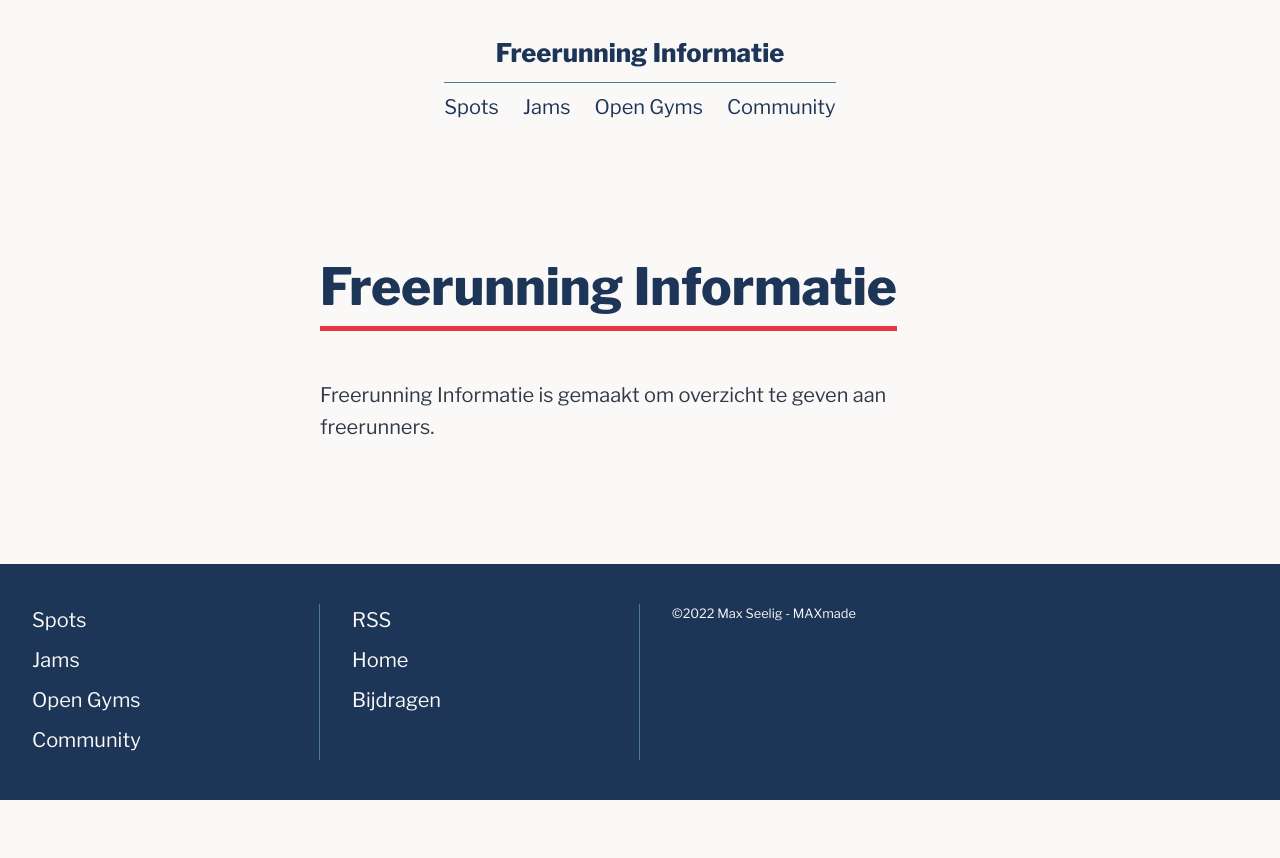
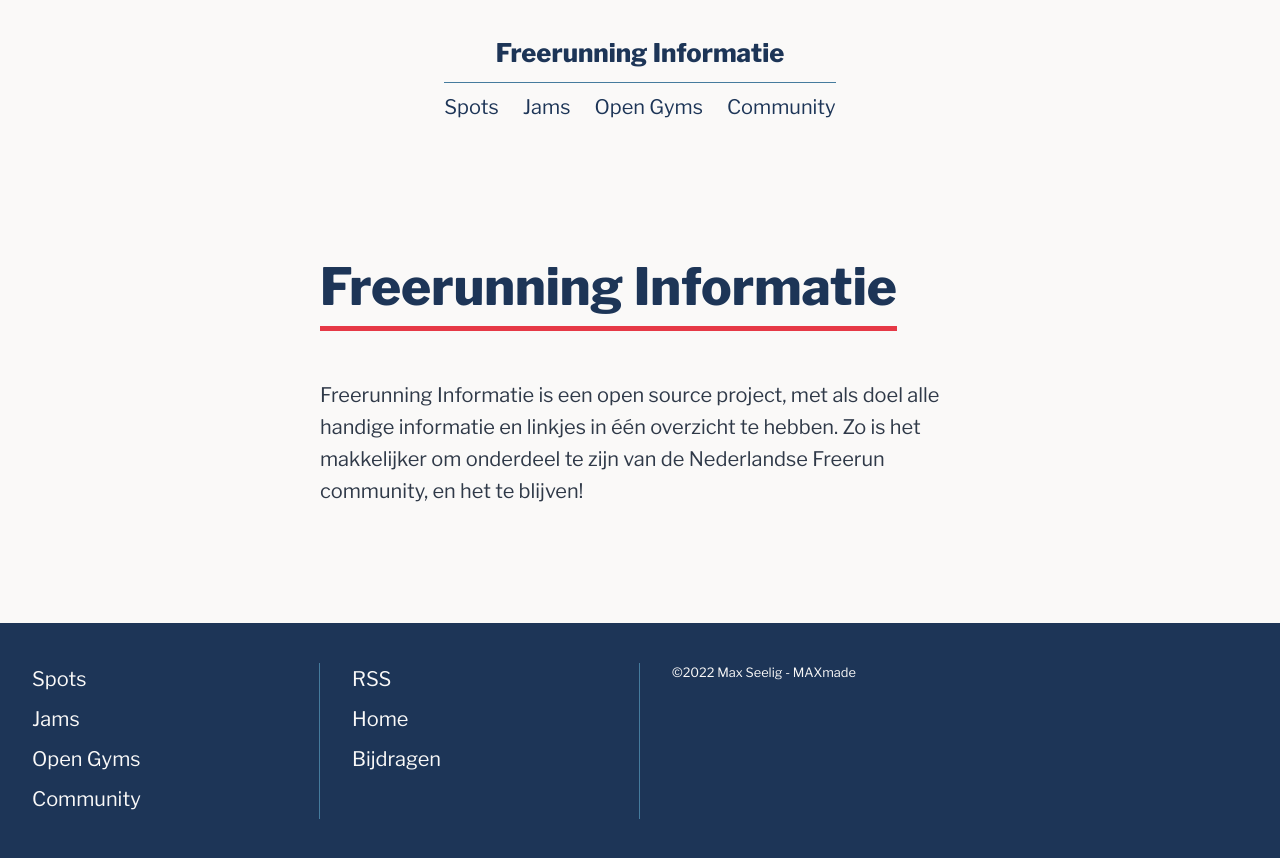
Before and after one commit to m-a-x-s-e-e-l-i-g/pkfr-nl, a SvelteKit app: page / in a window 1280 px wide. Before the commit the page ends 800 px from the top, so only its background shows below. Built offline with nearby package versions, Linux system fonts and the light colour scheme; some icons are missing.

Commit message:
Updated home description

```diff
--- a/src/routes/+page.svelte
+++ b/src/routes/+page.svelte
@@ -25,4 +25,6 @@
 <!-- <svelte:component this={data.ReadMe} /> -->
 
 <h1>Freerunning Informatie</h1>
-<p>Freerunning Informatie is gemaakt om overzicht te geven aan freerunners.</p>
+<p>
+	Freerunning Informatie is een open source project, met als doel alle handige informatie en linkjes in één overzicht te hebben. Zo is het makkelijker om onderdeel te zijn van de Nederlandse Freerun community, en het te blijven!
+</p>
```
